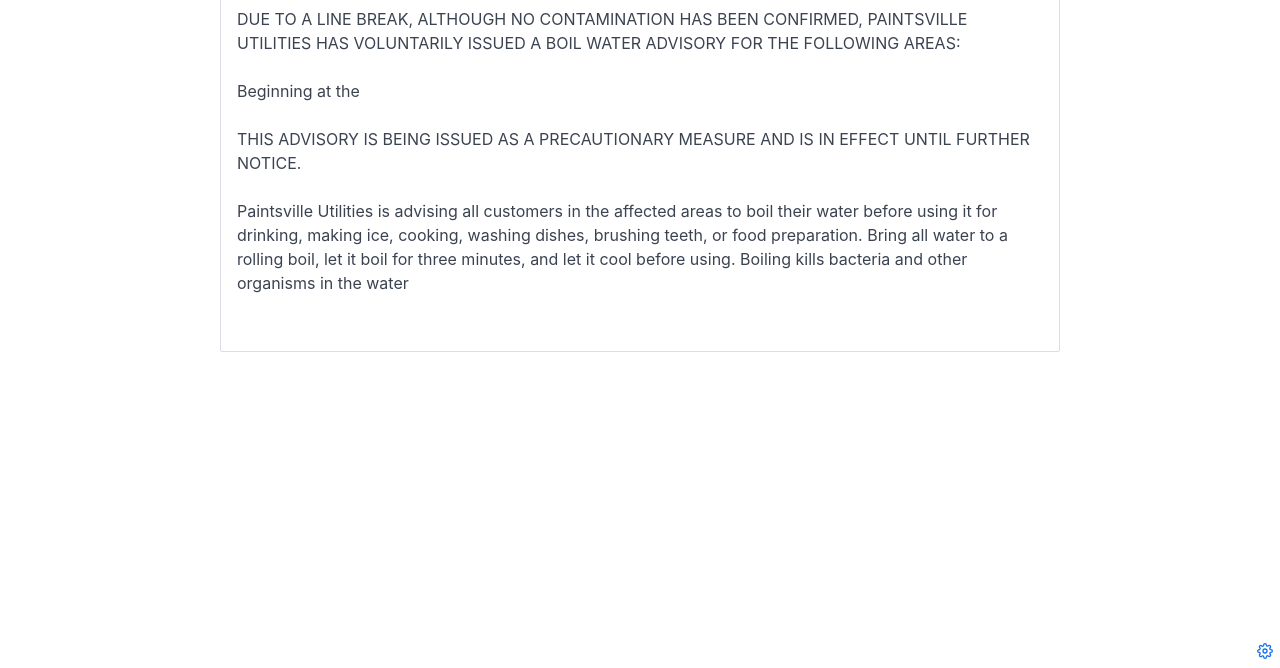
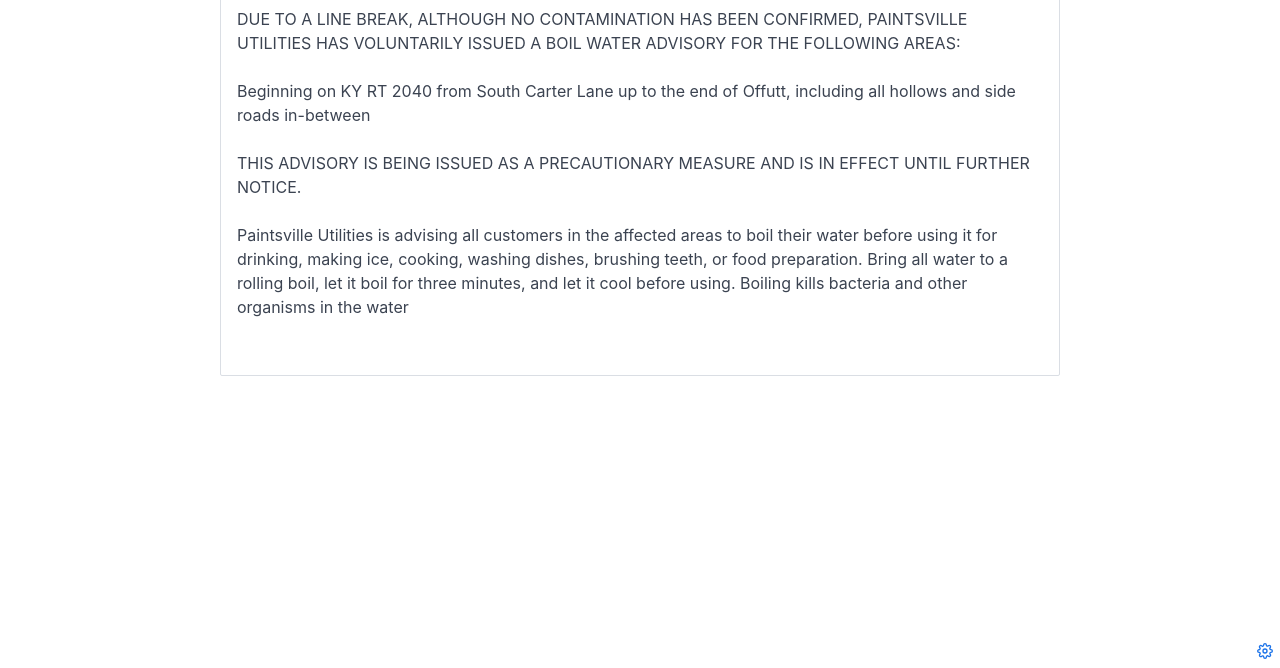
Before and after one commit to mapsync/paintsville-advisory, a Gatsby site: page /blog/2019-11-26-boil-water-templet in a window 1280 px wide. Shown: the part 132-800 px from the top of the page. Built offline with nearby package versions, Linux system fonts and the light colour scheme; Gatsby itself is replaced by a stand-in of ours.

Commit message:
Update Alert “2019-11-26-boil-water-templet”

```diff
--- a/src/pages/blog/2019-11-26-boil-water-templet.md
+++ b/src/pages/blog/2019-11-26-boil-water-templet.md
@@ -6,7 +6,7 @@
 ---
 DUE TO A LINE BREAK, ALTHOUGH NO CONTAMINATION HAS BEEN CONFIRMED, PAINTSVILLE UTILITIES HAS VOLUNTARILY ISSUED A BOIL WATER ADVISORY FOR THE FOLLOWING AREAS:
 
-Beginning at the
+Beginning on KY RT 2040 from South Carter Lane up to the end of Offutt, including all hollows and side roads in-between
 
 THIS ADVISORY IS BEING ISSUED AS A PRECAUTIONARY MEASURE AND IS IN EFFECT UNTIL FURTHER NOTICE.
 
```
